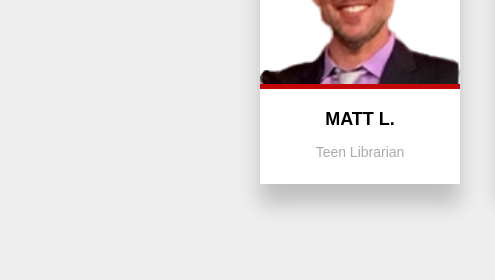
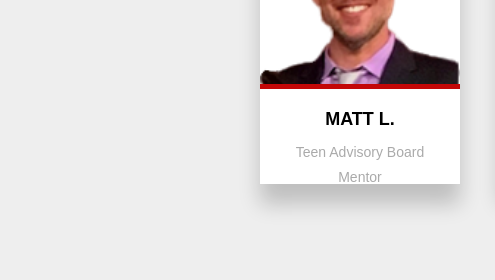
Before and after one commit to TEDxYouthTorreAve/2019, a plain HTML site: page aboutus.html in a window 1280 px wide. Shown: the part 940-1220 px from the top of the page, 0-495 px from the left. Drawn offline with Linux system fonts and the light colour scheme; a web font is replaced by a local one.

Commit message:
Update aboutus.html

```diff
--- a/aboutus.html
+++ b/aboutus.html
@@ -111,7 +111,7 @@
       <img src="imagesNew/matt2020.png" alt="" />
       <div class="detailsgeneric">
       <h2> MATT L.</h2>
-      <p> Teen Librarian</p>
+      <p> Teen Advisory Board Mentor </p>
       </div>
     </div>
 
```
